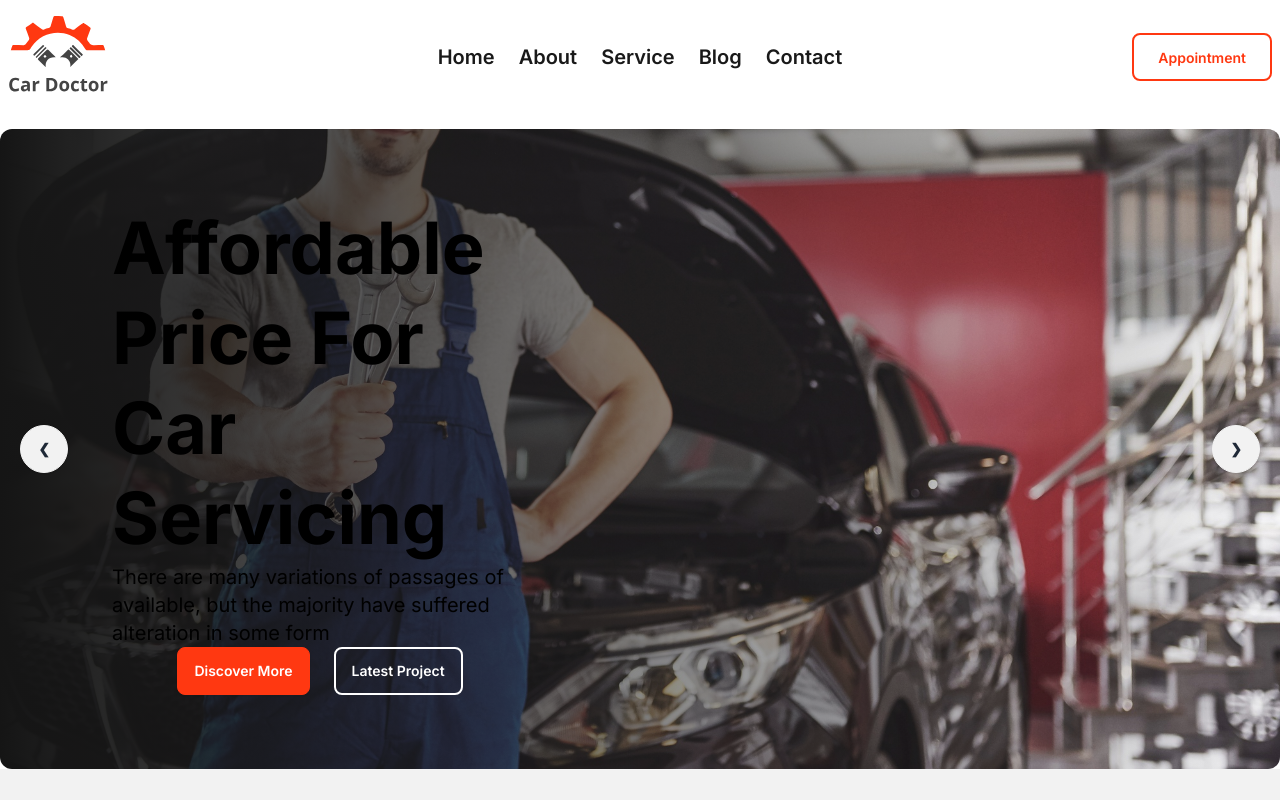
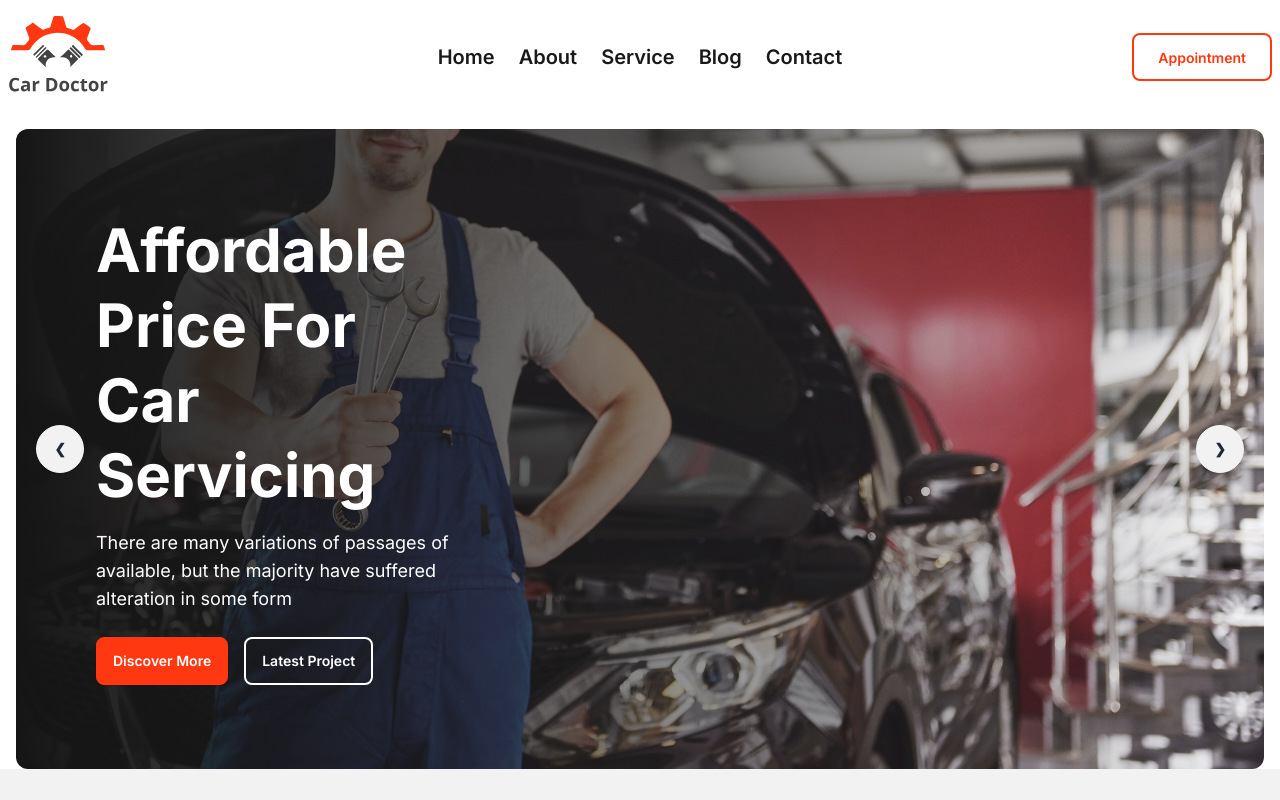
Before and after one commit to alaminkazi12/car-doctor, a Next.js app: page / in a window 1280 px wide. Shown: the top 800 px of the page. Built offline with nearby package versions, Linux system fonts and the light colour scheme.

Commit message:
added style on banner

```diff
--- a/src/components/Homepage/Banner.jsx
+++ b/src/components/Homepage/Banner.jsx
@@ -3,29 +3,29 @@ import React from "react";
 const banners = [
   {
     title: "Affordable Price For Car Servicing",
-    subtittle:
-      "There are many variations of passages of  available, but the majority have suffered alteration in some form",
+    subtitle:
+      "There are many variations of passages of available, but the majority have suffered alteration in some form",
     next: "#slide2",
     prev: "#slide4",
   },
   {
     title: "Affordable Price For Car Servicing",
-    subtittle:
-      "There are many variations of passages of  available, but the majority have suffered alteration in some form",
+    subtitle:
+      "There are many variations of passages of available, but the majority have suffered alteration in some form",
     next: "#slide3",
     prev: "#slide1",
   },
   {
     title: "Affordable Price For Car Servicing",
-    subtittle:
-      "There are many variations of passages of  available, but the majority have suffered alteration in some form",
+    subtitle:
+      "There are many variations of passages of available, but the majority have suffered alteration in some form",
     next: "#slide4",
     prev: "#slide2",
   },
   {
     title: "Affordable Price For Car Servicing",
-    subtittle:
-      "There are many variations of passages of  available, but the majority have suffered alteration in some form",
+    subtitle:
+      "There are many variations of passages of available, but the majority have suffered alteration in some form",
     next: "#slide1",
     prev: "#slide3",
   },
@@ -33,7 +33,7 @@ const banners = [
 
 const Banner = () => {
   return (
-    <div className="container mx-auto">
+    <div className="container mx-auto px-4">
       <div className="carousel w-full mt-6">
         {banners.map((banner, idx) => (
           <div
@@ -44,14 +44,16 @@ const Banner = () => {
                 idx + 1
               }.jpg)`,
             }}
-            className="carousel-item relative w-full h-[80vh] bg-bottom bg-no-repeat bg-cover rounded-xl"
+            className="carousel-item relative w-full h-[80vh] bg-bottom bg-no-repeat bg-cover rounded-xl flex items-center"
           >
-            <div className=" max-w-[50%] flex flex-col items-center justify-center">
-              <h1 className="text-7xl font-bold max-w-[65%] leading-tight">
+            <div className="max-w-[50%] flex flex-col items-start justify-center ml-12  p-8 rounded-lg">
+              <h1 className="text-6xl max-w-[65%] font-bold leading-tight text-white mb-4">
                 {banner.title}
               </h1>
-              <p className="text-xl max-w-[65%]">{banner.subtittle}</p>
-              <div className="flex items-start justify-start gap-6">
+              <p className="text-lg max-w-[70%] text-white mb-6">
+                {banner.subtitle}
+              </p>
+              <div className="flex items-center gap-4">
                 <button className="btn btn-primary">Discover More</button>
                 <button className="btn btn-outline border-2 text-white">
                   Latest Project
```
